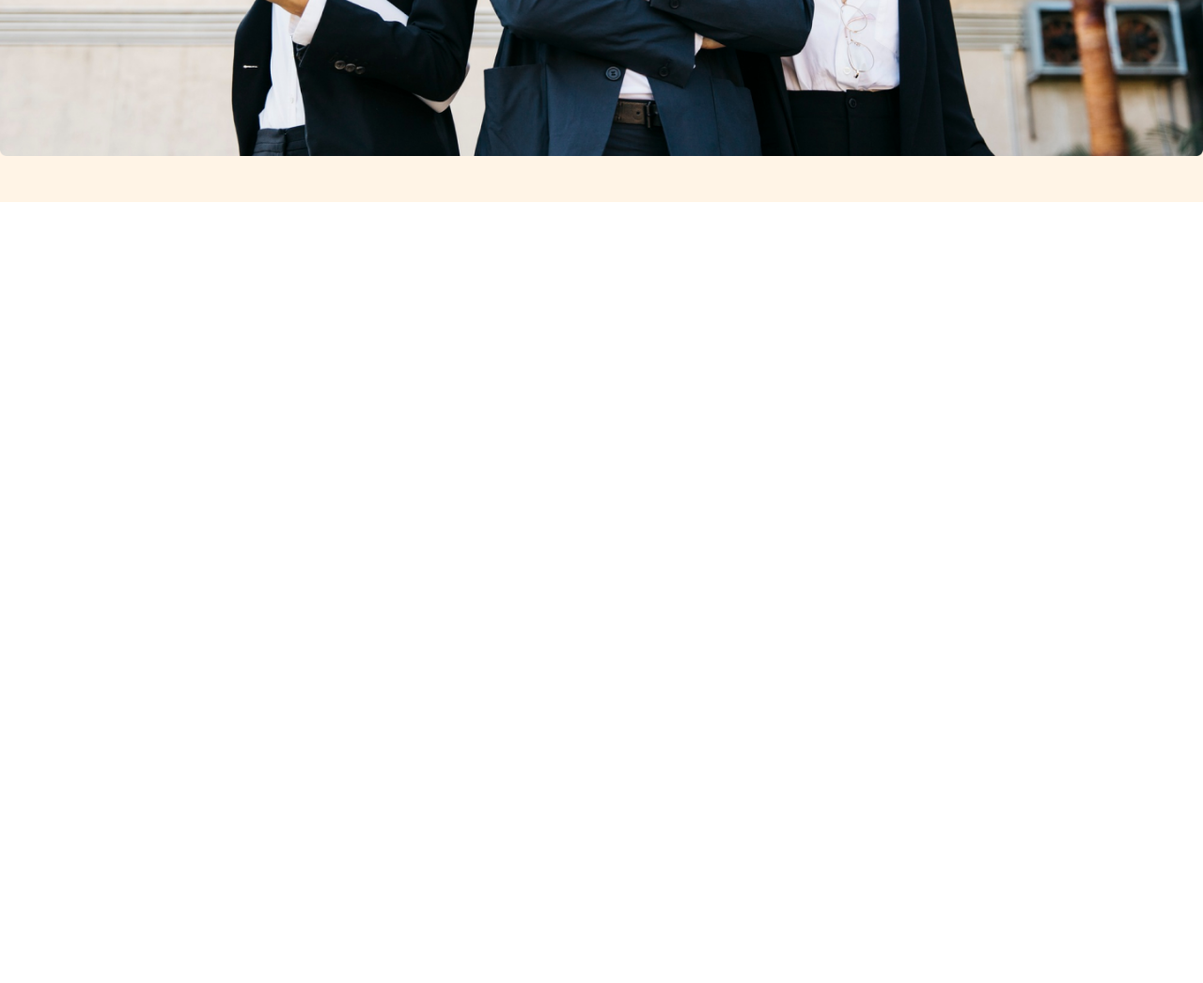
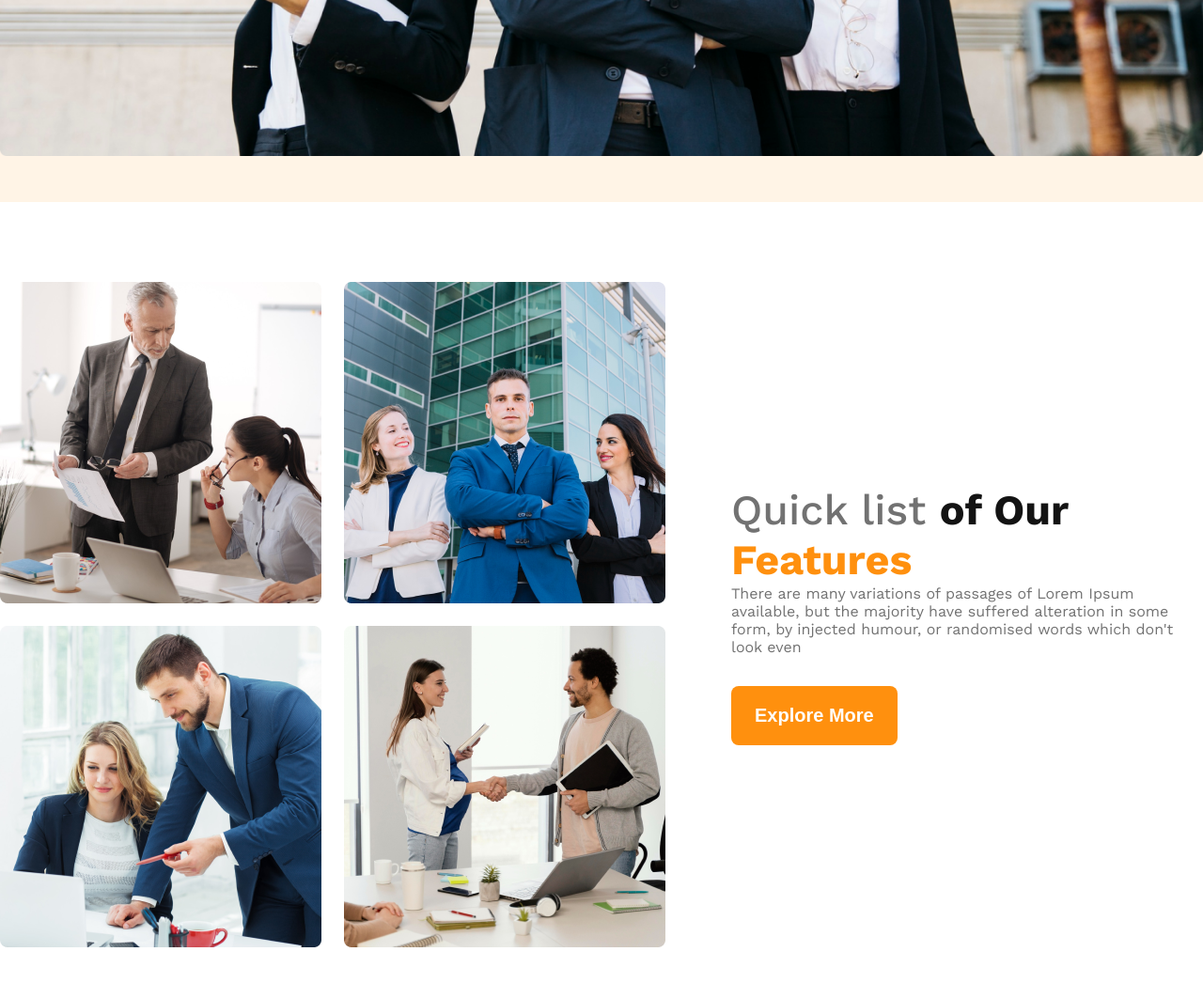
Before and after one commit to biresh375/g3-architects-resources, a plain HTML site: page index.html in a window 1280 px wide. Shown: the part 1019-2065 px from the top of the page at 94% size. Before the commit the page ends 1319 px from the top, so only its background shows below. Drawn offline with nearby package versions, Linux system fonts and the light colour scheme.

Commit message:
quick list feature secton added

```diff
--- a/index.html
+++ b/index.html
@@ -36,6 +36,22 @@
 </header>
 
 <main>
+    <div class="quick_list_container">
+        <div class="quick_list_img">
+            <img src="images/team1.png" alt="">
+            <img src="images/team2.png" alt="">
+            <img src="images/team3.png" alt="">
+            <img src="images/team4.png" alt="">
+        </div>
+        <div class="quick_list_feature">
+            <h1 class="quick_title dark_3">
+                Quick list <span id="of_our" class="dark_1">of Our </span><br> <span id="Feature">Features</span>
+            </h1>
+            <p class="quick_discription dark_3">There are many variations of passages of Lorem Ipsum available, but the majority have suffered alteration in some form, by injected humour, or randomised words which don't look even</p>
+            <button class="prymary_btn">Explore More</button>
+        </div>
+
+    </div>
 
 </main>
     <footer>
--- a/style/style.css
+++ b/style/style.css
@@ -95,6 +95,41 @@ header{
     height: auto;
     margin-bottom: 45px;
  }
+ /* main section style */
+ main{
+    max-width: 1440px;
+    margin: 0 auto;
+
+ }
+
+ /* quick list feature style */
+ .quick_list_container{
+    display: flex;
+    justify-content: center;
+    align-items: center;
+    gap: 70px;
+    margin-bottom: 130px;
+ }
+ .quick_list_img{
+    display: grid;
+    grid-template-columns: repeat(2,1fr);
+    gap: 24px;
+ }
+
+ .quick_title{
+    font-size: 2.8rem;
+    font-weight: 500;
+ }
+ #of_our{
+    font-weight: bold;
+ }
+ #Feature{
+    color: #FF900E;
+    font-weight: bold;
+ }
+ .quick_discription{
+    margin-bottom: 32px;
+ }
 
  /* responsive design */
  @media screen and (max-width:576px){
@@ -112,6 +147,18 @@ header{
     .header_img{
         padding: 5px;
     }
+
+    .quick_list_container{
+   flex-direction: column;
+ }
+ .quick_list_img{
+    grid-template-columns: 1fr;
+    gap: 5px;
+ }
+ .quick_list_feature{
+    margin-left: 20px;
+ }
+
  }
 
  @media screen and (min-width:577px) and (max-width:992px){
@@ -122,4 +169,10 @@ header{
 
         gap: 20px;
     }
+       .quick_list_container{
+            flex-direction: column;
+        }
+        .quick_list_feature{
+    margin-left: 20px;
  }
+ }
```
